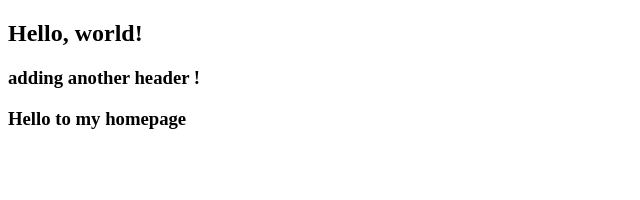
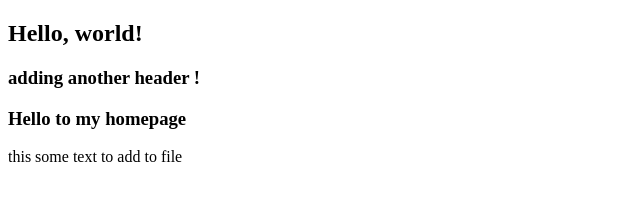
Before and after one commit to MahdiOuzzane/demo, a plain HTML site: page index.html in a window 1280 px wide. Shown: the whole page, without its empty margins (0-640 px from the left). Drawn offline with Linux system fonts and the light colour scheme.

Commit message:
adding some code

```diff
--- a/index.html
+++ b/index.html
@@ -10,5 +10,6 @@
     <H2>Hello, world!</H2>
     <h3>adding another header !</h3>
     <h3>Hello to my homepage</h3>
+    <p>this some text to add to file</p>
 </body>
 </html>
```
